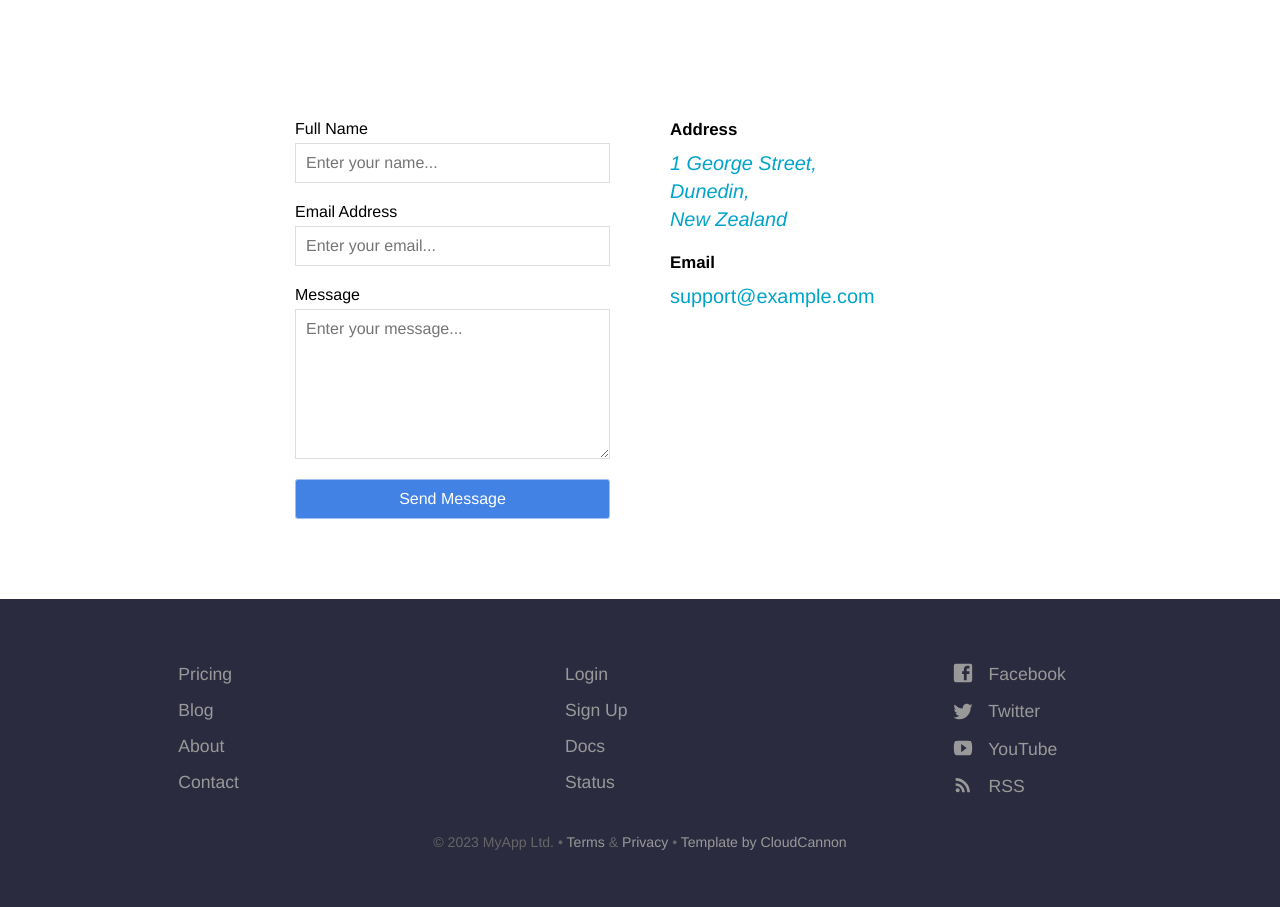
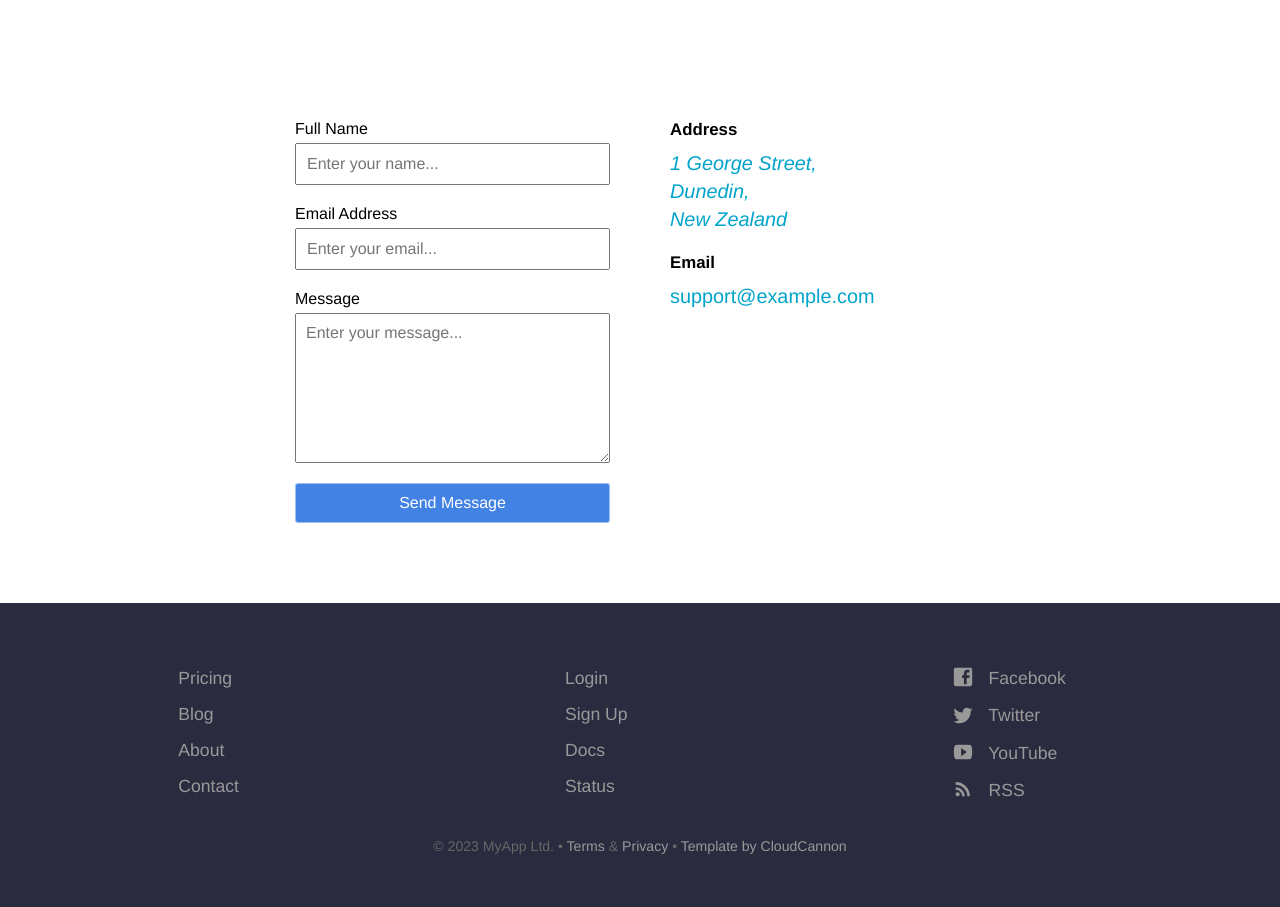
Before and after one commit to popupbox/popupbox.github.io, a Jekyll site: the page built from contact.html, in a window 1280 px wide. Shown: the part 775-1682 px from the top of the page. Built offline with Jekyll 4.4.1, drawn with Linux system fonts in a browser that asks for light colours.

Commit message:
Add : text

```diff
--- a/_sass/forms.scss
+++ b/_sass/forms.scss
@@ -52,15 +52,6 @@ input, textarea {
 	font-size: 1em;
 }
 
-input, textarea {
-	-webkit-transition: all 0.30s ease-in-out;
-	-moz-transition: all 0.30s ease-in-out;
-	-ms-transition: all 0.30s ease-in-out;
-	-o-transition: all 0.30s ease-in-out;
-	outline: none;
-	border: 1px solid #DDDDDD;
-}
-
 input[type=text]:focus, input[type=email]:focus, input[type=password]:focus, textarea:focus {
 	box-shadow: 0 0 5px rgba(81, 203, 238, 1);
 	border: 1px solid rgba(81, 203, 238, 1);
```
